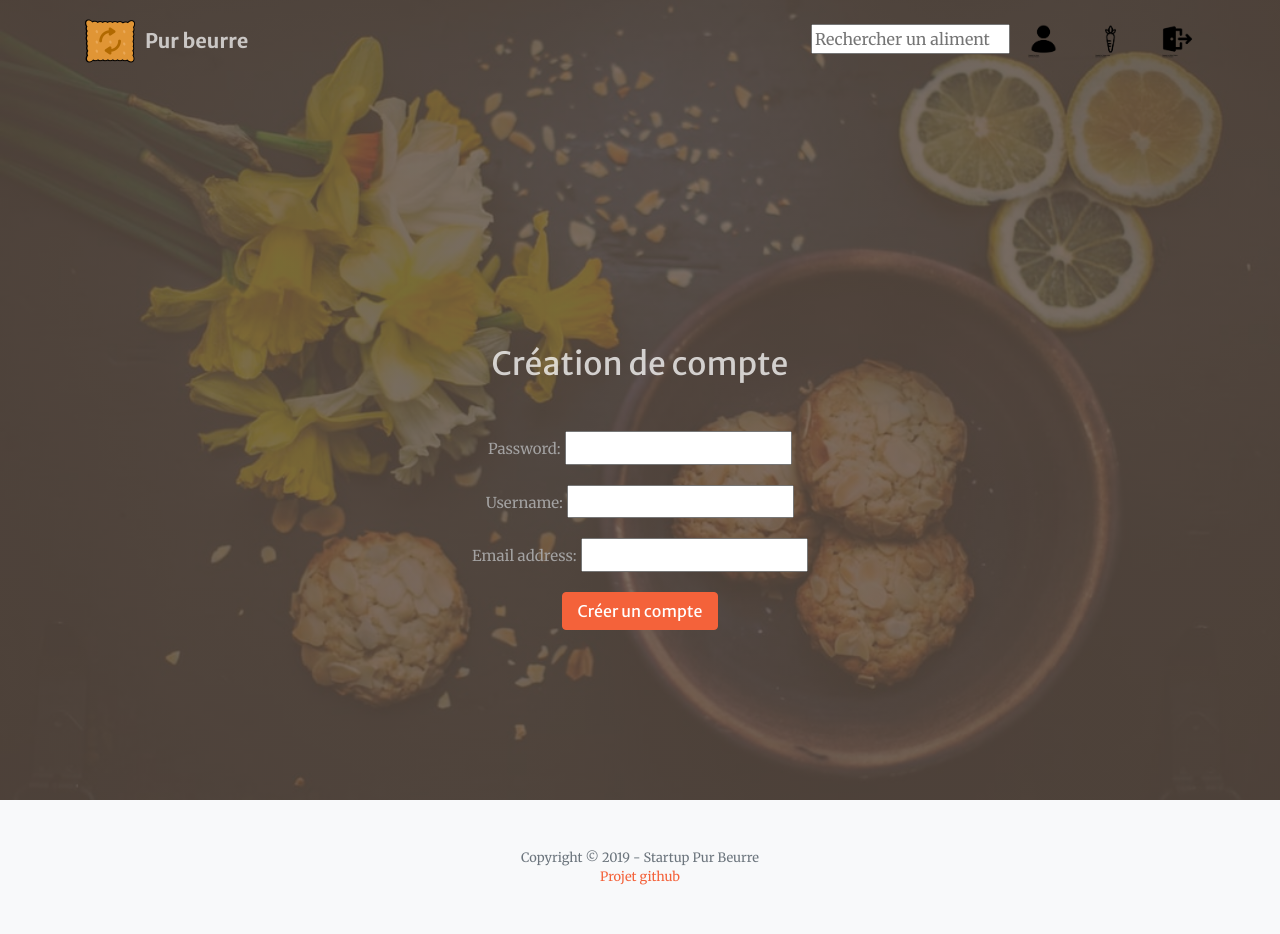
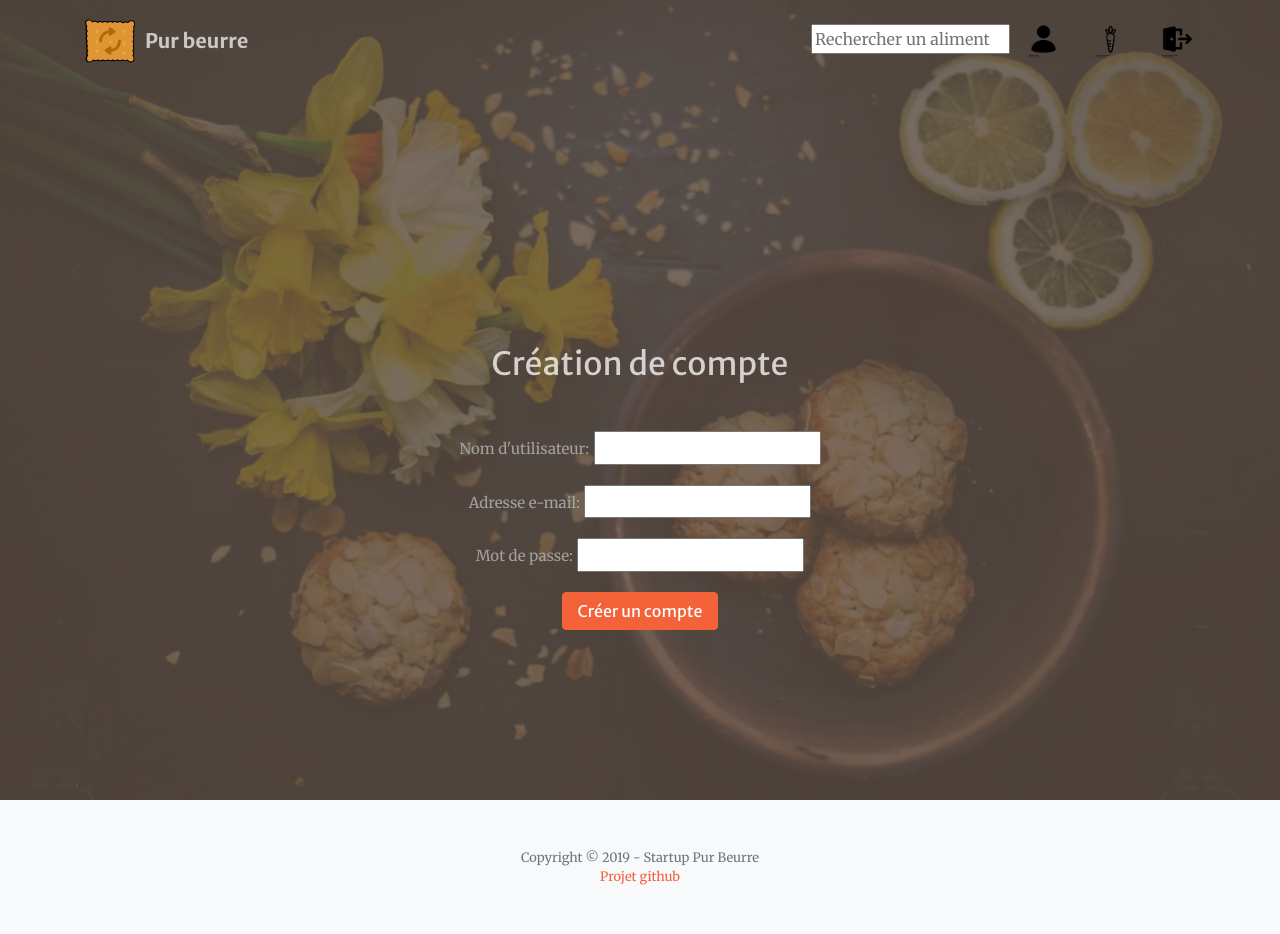
Before and after one commit to jringenbach/Project_8, a Django app: page /openfoodfacts/create_account in a window 1280 px wide. Run offline with Django 3.2, Linux system fonts and the light colour scheme; parts of the project's set-up code (start-up, migrations or seed data) failed here and were passed over; some libraries are stand-ins or nearby versions.

Commit message:
Subscribe form updated and table UserProduct created

```diff
--- a/purbeurre/openfoodfacts/forms.py
+++ b/purbeurre/openfoodfacts/forms.py
@@ -1,16 +1,26 @@
 from django.contrib.auth.models import User
 from django import forms
+import re
 
 
 
 class UserForm(forms.ModelForm):
     """Form that we use for users to create their account"""
 
+    password = forms.CharField(widget=forms.PasswordInput())
+
     def __init__(self, *args):
-        super().__init__()
+        super().__init__(*args)
+
+        #We add the class create_input to our fields
         self.fields['username'].widget.attrs.update({"class" : "create_input"})
         self.fields['password'].widget.attrs.update({"class" : "create_input"})
         self.fields["email"].widget.attrs.update({"class" : "create_input"})
+
+        #We change the label of the fields
+        self.fields["username"].label = "Nom d'utilisateur"
+        self.fields["password"].label = "Mot de passe"
+        self.fields["email"].label = "Adresse e-mail"
 
         #We remove the help text from the fields
         for field in ["username", "password", "email"]:
@@ -20,6 +30,7 @@ class UserForm(forms.ModelForm):
 
     class Meta:
         model = User
+        fields = ["username", "email","password"]
         exclude = ("groups", "user_permissions", "is_staff", "is_active", "is_superuser", "last_login", "date_joined", "first_name", "last_name")
 
 
@@ -27,6 +38,10 @@ class UserForm(forms.ModelForm):
     def clean_username(self):
         """Method to clean the username. """
         username = self.cleaned_data["username"]
+
+        #If the username has characters different than numbers, letters or - and _
+        if not re.match("^[A-Za-z0-9_-]*$", username):
+            raise forms.ValidationError("Le nom d'utilisateur ne doit contenir que des lettres")
 
         #If the username already exists
         if User.objects.filter(username=username).exists():
--- a/purbeurre/openfoodfacts/static/openfoodfacts/css/connexion.css
+++ b/purbeurre/openfoodfacts/static/openfoodfacts/css/connexion.css
@@ -1,5 +1,4 @@
 #connexion-form{
-    height : auto;
     width : 100%;
 }
 
--- a/purbeurre/openfoodfacts/templates/openfoodfacts/create_account.html
+++ b/purbeurre/openfoodfacts/templates/openfoodfacts/create_account.html
@@ -7,8 +7,13 @@
 {% endblock %}
 
 {% block header %}
-<div class="row h-100 justify-content-center" id="connexion-form">
-    {% if envoi %}L'utilisateur a été créé!{% endif %}
+{% if envoi %}
+<div class="row h-10">
+  <h2 class="col-12 text-center">L'utilisateur a été créé</h2>
+</div>
+{% endif %}
+
+<div class="row h-100 justify-content-center text-center" id="connexion-form">
     <!-- Connexion form -->
     <form class="col-6 h-25 justify-content-center align-self-center text-center" action="{% url 'create_account' %}" method="post">
         <h2 class="text-white-75 font-weight-light mb-5">Création de compte</h2>
```
Also changed, not shown: purbeurre/openfoodfacts/models.py (+13 -0 lines).
